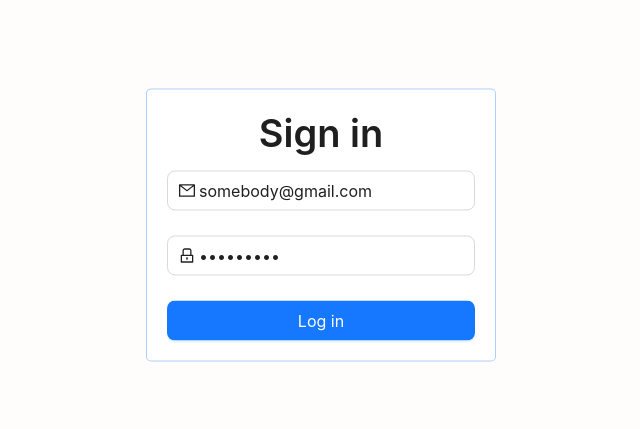
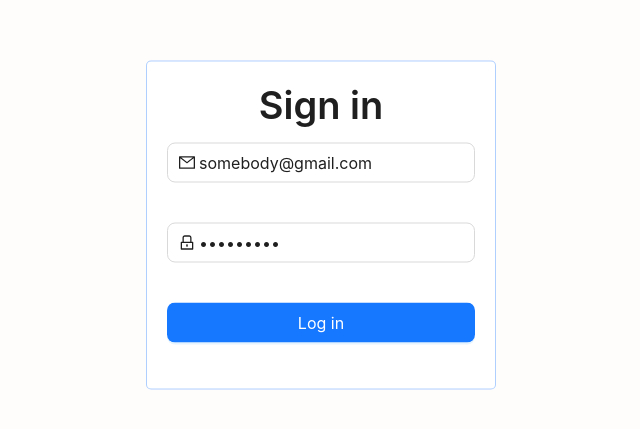
Before and after one commit to Igor-Polischuk/weather-forecast-app, a React (Vite) app in the folder client/: page /login in a window 1280 px wide. Shown: the part 175-604 px from the top of the page, without its empty margins (319-959 px from the left). Built offline with nearby package versions, Linux system fonts and the light colour scheme; no server answers.

Commit message:
fixed jumping of login form

```diff
--- a/client/src/modules/auth/components/InputField/styles.module.scss
+++ b/client/src/modules/auth/components/InputField/styles.module.scss
@@ -1,3 +1,5 @@
 .input_field{
     width: 100%;
+    min-height: 65px;
+    margin-bottom: 15px;
 }
--- a/client/src/modules/auth/components/LoginForm/index.tsx
+++ b/client/src/modules/auth/components/LoginForm/index.tsx
@@ -52,7 +52,7 @@ export const LoginForm: React.FC = () => {
       <Button type="primary" htmlType="submit" size="large" block loading={loading}>
         Log in
       </Button>
-      {error && <p className={styles.error_message}>{error.message}</p>}
+      <p className={styles.error_message}>{error?.message}</p>
     </form>
   );
 };
--- a/client/src/modules/auth/components/LoginForm/styles.module.scss
+++ b/client/src/modules/auth/components/LoginForm/styles.module.scss
@@ -4,15 +4,12 @@
     display: flex;
     flex-direction: column;
     align-items: center;
-    gap: 25px;
     width: 100%;
 }
 
 .error_message{
-    height: 24px;
+    display: block;
+    height: 16px;
     color: $red;
+    margin-top: 10px;
 }
-
-.input_field{
-    width: 100%;
-}
```
